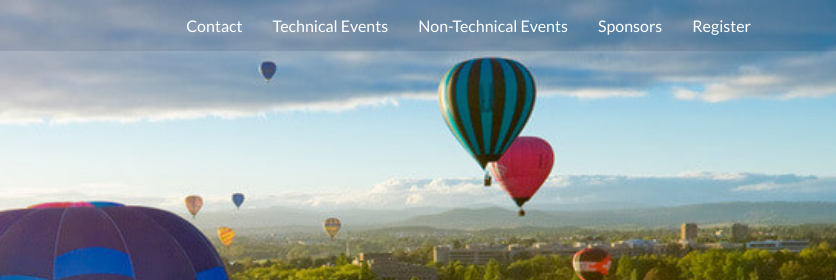
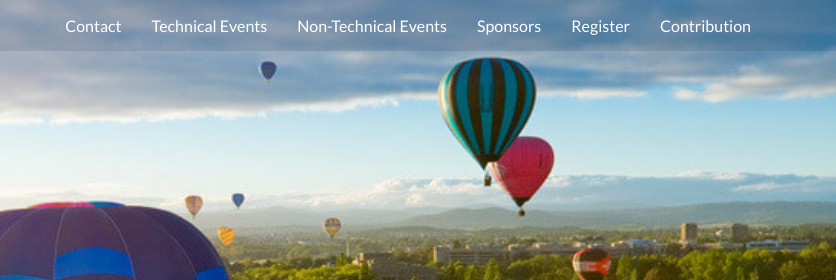
Before and after one commit to suman-shah/electrical-club-website, a plain HTML site: page index.html in a window 1280 px wide. Shown: the top 280 px of the page, 444-1280 px from the left. Drawn offline with Linux system fonts and the light colour scheme.

Commit message:
added new tab contribution for collecting funds

```diff
--- a/index.html
+++ b/index.html
@@ -57,6 +57,8 @@
                         <li><a href=# onclick=pageTransition(35,-1)>Sponsors</a>
                         </li>
                         <li><a href=# onclick=pageTransition(4,-1)>Register</a>
+                        </li>
+                        <li><a href=# onclick=pageTransition(4,-1)>Contribution</a>
                         </li>
                     </ul>
                 </nav>
```
